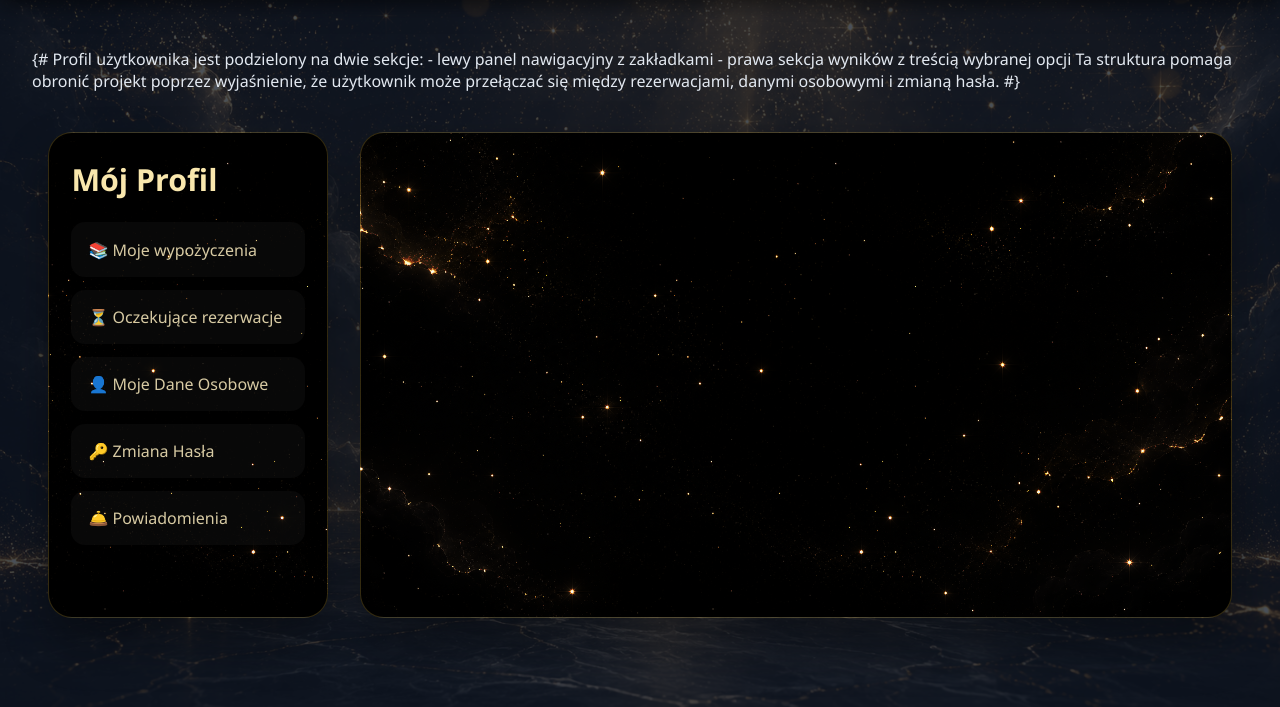
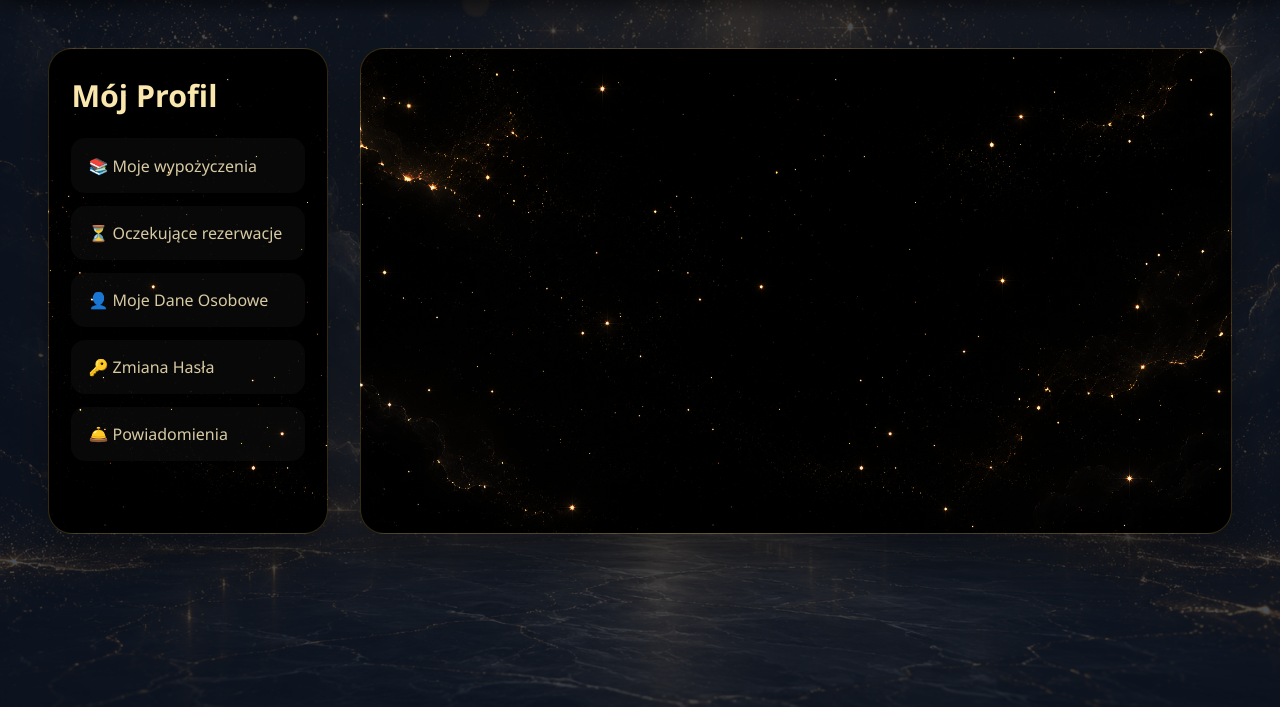
Before and after one commit to Barbekjuuu/BiblioTech, a Django app: page /profil/ in a window 1280 px wide. Shown: the part 93-800 px from the top of the page. Run offline with Django 5.2, Linux system fonts and the light colour scheme; the visitor is signed in with stand-in values (Sample User, id 1); data that the repository does not hold is empty.

Commit message:
Clean up comment in profile.html template

```diff
--- a/templates/profile.html
+++ b/templates/profile.html
@@ -1,17 +1,17 @@
+<!-- {#
+    Profil użytkownika jest podzielony na dwie sekcje:
+    - lewy panel nawigacyjny z zakładkami
+    - prawa sekcja wyników z treścią wybranej opcji
+
+
+#} -->
+
 {% extends 'base.html' %}
 
 {% block title %}Mój Profil - BiblioTech{% endblock %}
 
 {% block content %}
-{#
-    Profil użytkownika jest podzielony na dwie sekcje:
-    - lewy panel nawigacyjny z zakładkami
-    - prawa sekcja wyników z treścią wybranej opcji
 
-    Ta struktura pomaga obronić projekt poprzez wyjaśnienie,
-    że użytkownik może przełączać się między rezerwacjami,
-    danymi osobowymi i zmianą hasła.
-#}
 <div class="profile-container">
 
     <!-- Lewy Sidebar -->
```
